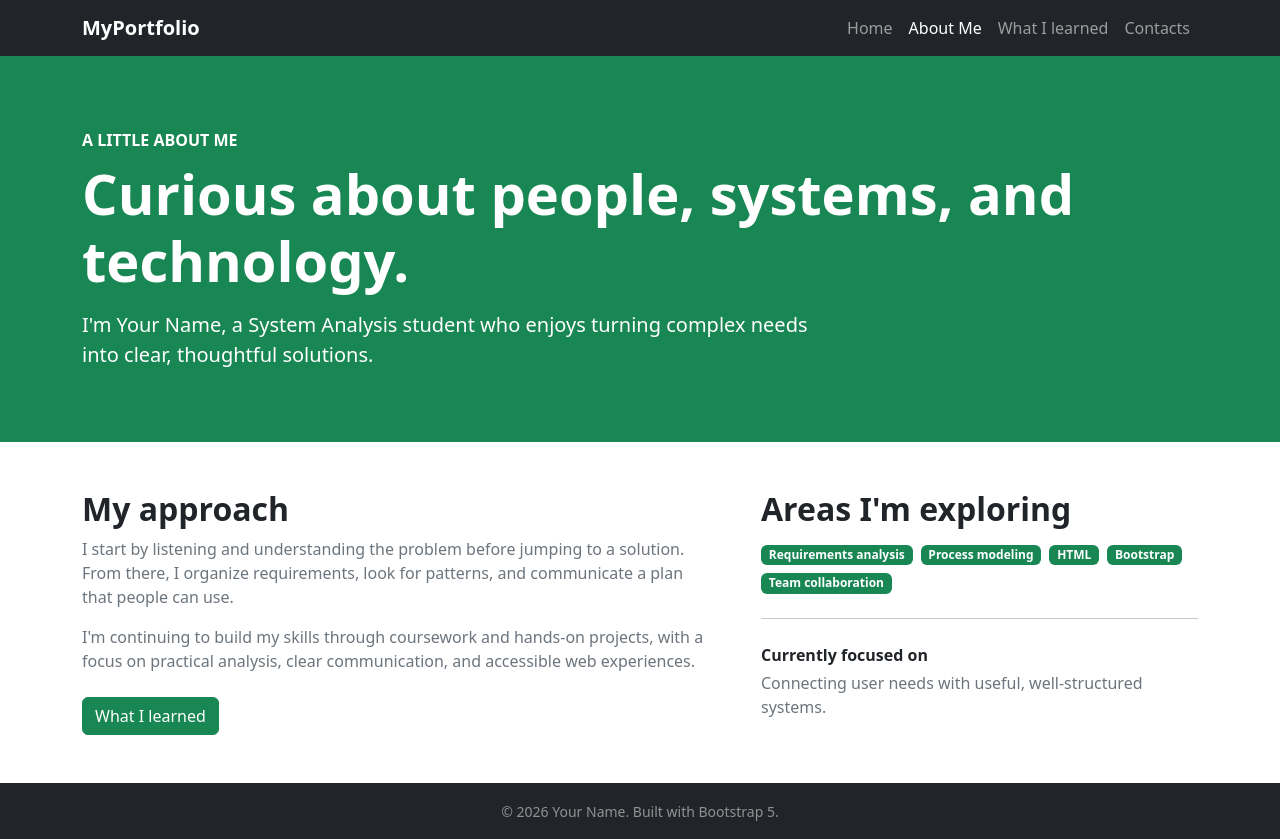
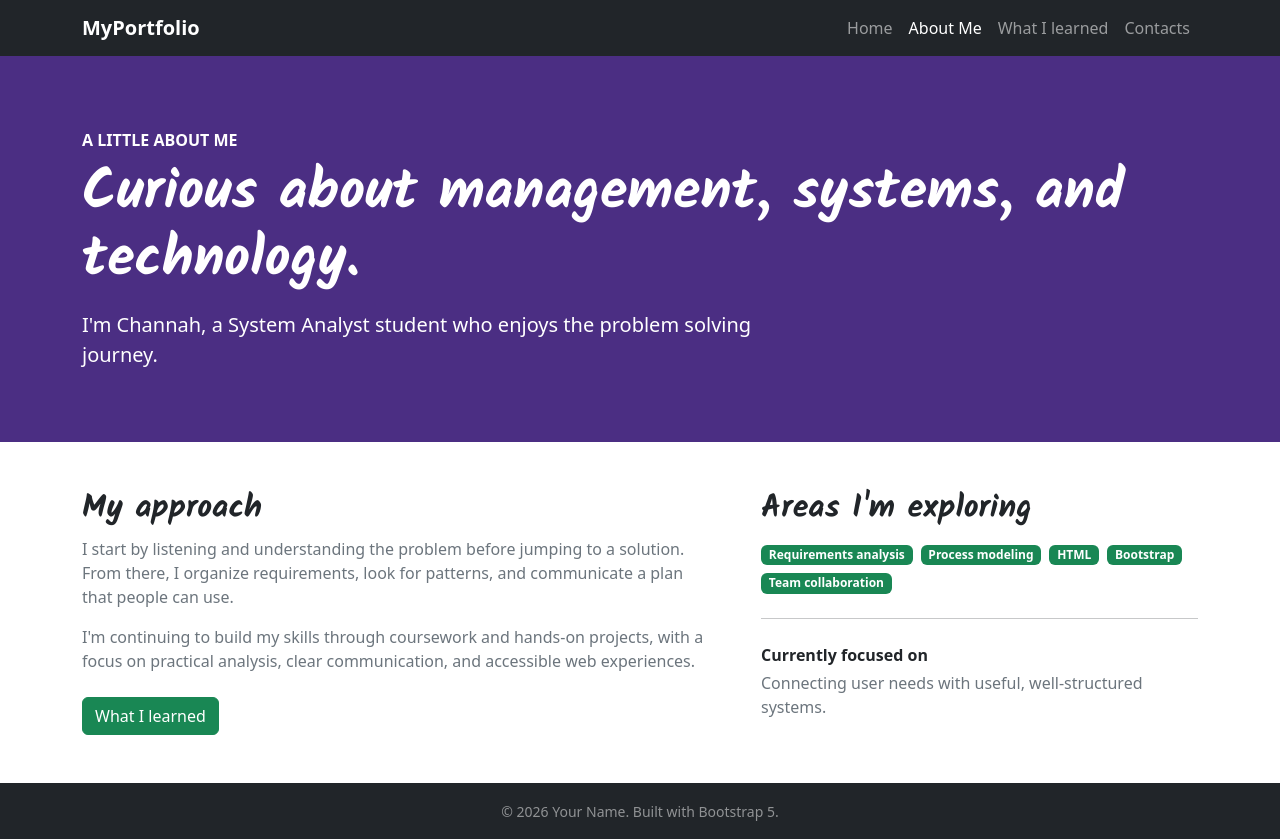
Before and after one commit to ChannahBY/IS202Project, a plain HTML site: page about.html in a window 1280 px wide. Drawn offline with nearby package versions, Linux system fonts and the light colour scheme.

Commit message:
Enhance styling and content across About, Contacts, Index, and What I Learned pages; update fonts and background colors

```diff
--- a/about.html
+++ b/about.html
@@ -5,6 +5,18 @@
     <meta name="viewport" content="width=device-width, initial-scale=1">
     <title>About Me | Your Name</title>
     <link href="https://cdn.jsdelivr.net/npm/bootstrap@5.3.8/dist/css/bootstrap.min.css" rel="stylesheet" integrity="sha384-sRIl4kxILFvY47J16cr9ZwB07vP4J8+LH7qKQnuqkuIAvNWLzeN8tE5YBujZqJLB" crossorigin="anonymous">
+    <link href="https://fonts.googleapis.com/css2?family=Kalam:wght@400;700&display=swap" rel="stylesheet">
+    <style>
+      .bg-royal-purple {
+        background-color: #4b2e83;
+      }
+
+      h1,
+      h2,
+      h3 {
+        font-family: "Kalam", cursive;
+      }
+    </style>
   </head>
   <body>
     <nav class="navbar navbar-expand-lg navbar-dark bg-dark">
@@ -25,11 +37,11 @@
     </nav>
 
     <main>
-      <header class="bg-success text-white py-5">
+      <header class="bg-royal-purple text-white py-5">
         <div class="container py-lg-4">
           <p class="text-uppercase fw-semibold mb-2">A little about me</p>
-          <h1 class="display-4 fw-bold">Curious about people, systems, and technology.</h1>
-          <p class="lead col-lg-8 mt-3 mb-0">I'm Your Name, a System Analysis student who enjoys turning complex needs into clear, thoughtful solutions.</p>
+          <h1 class="display-4 fw-bold">Curious about management, systems, and technology.</h1>
+          <p class="lead col-lg-8 mt-3 mb-0">I'm Channah, a System Analyst student who enjoys the problem solving journey.</p>
         </div>
       </header>
 
```
Also changed, not shown: contacts.html (+13 -1 lines), index.html (+1 -6 lines), learned.html (+13 -1 lines).
